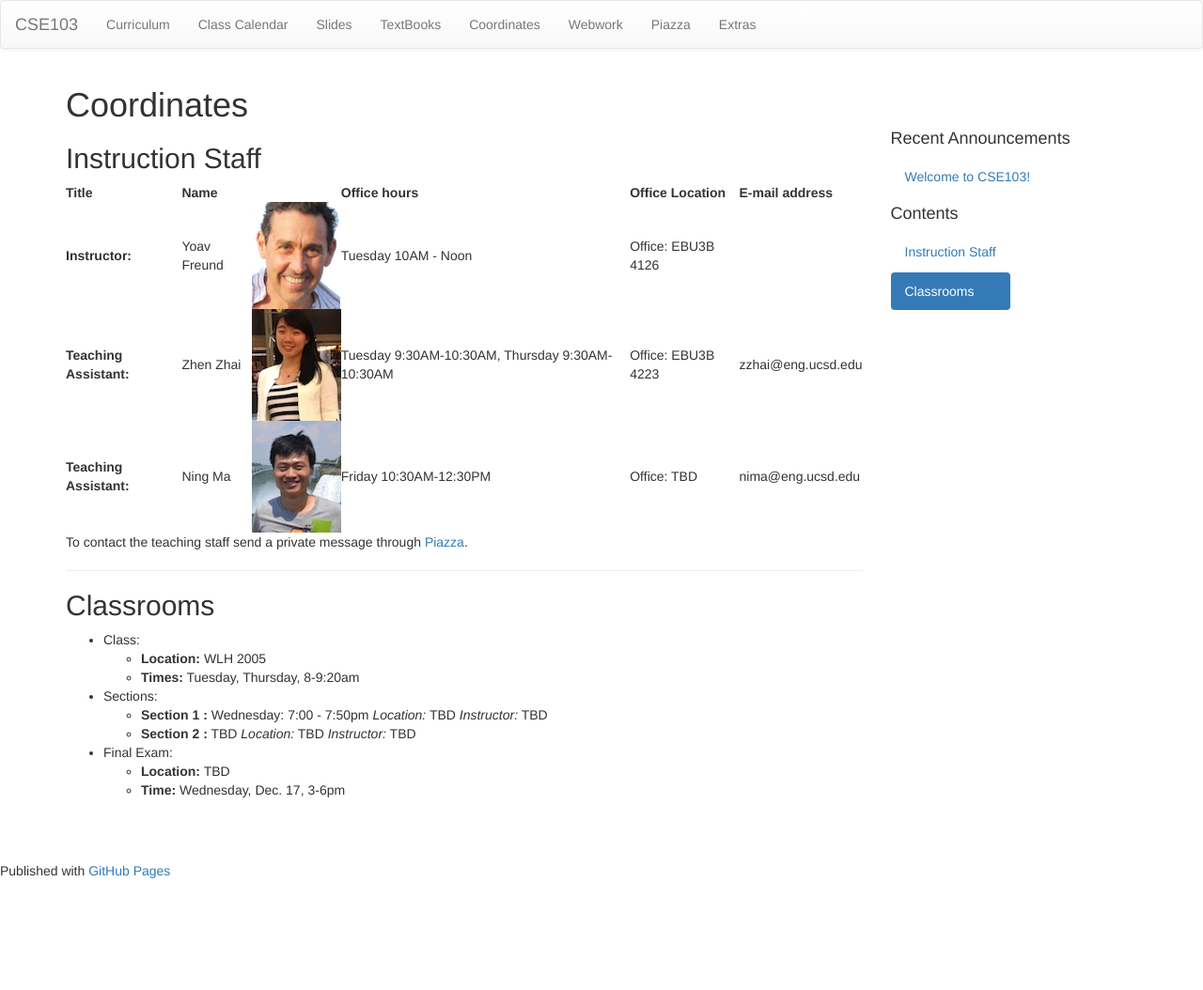
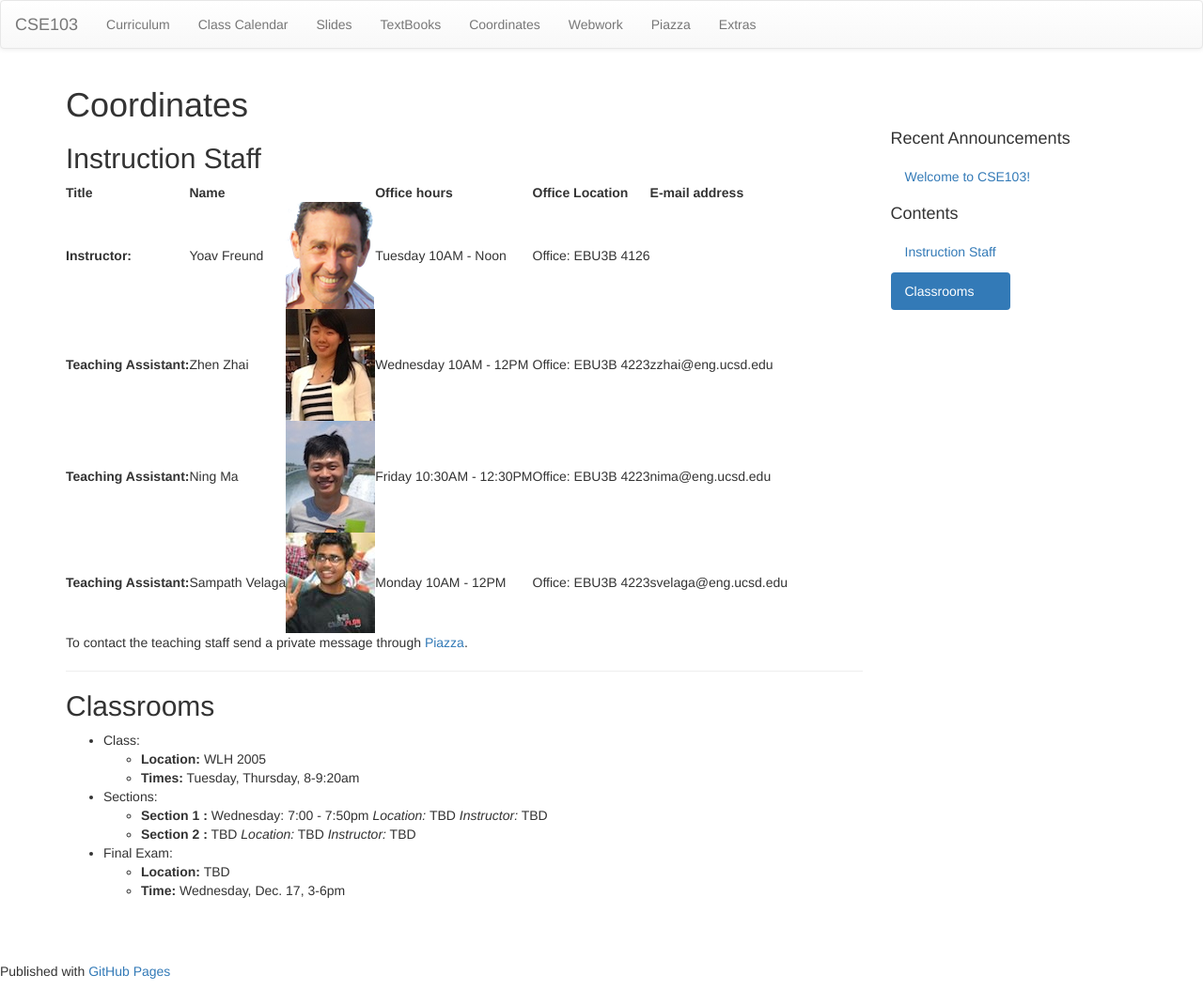
Before and after one commit to cse103/cse103.github.io, a Jekyll site: the page built from pages/3.TeachersTimesLocations.md, in a window 1280 px wide. Shown: the whole page at 94% size. Built offline with Jekyll 4.4.1, drawn with Linux system fonts in a browser that asks for light colours; nearby versions of some CDN libraries; Markdown is read by kramdown in place of the engine named in the settings; before the commit the page ends 947 px from its top, so only the background shows below that.

Commit message:
updated Sampath info

```diff
--- a/pages/3.TeachersTimesLocations.md
+++ b/pages/3.TeachersTimesLocations.md
@@ -9,8 +9,9 @@
 | Title                   | Name                |                                    | Office hours                | Office Location              | E-mail address    |
 |-------------------------+---------------------+------------------------------------+-----------------------------+------------------------------+-------------------|
 | **Instructor:**         | Yoav Freund		    | ![](/images/2010yoav2.png)         | Tuesday 10AM - Noon         | Office: EBU3B 4126     |                   |
-| **Teaching Assistant:** | Zhen Zhai     		| ![](/images/Janet.jpg)             | Tuesday 9:30AM-10:30AM, Thursday 9:30AM-10:30AM | Office: EBU3B 4223 | zzhai@eng.ucsd.edu    |
-| **Teaching Assistant:** | Ning Ma 			| ![](/images/Ning.jpg)              | Friday 10:30AM-12:30PM      | Office: TBD                  | nima@eng.ucsd.edu |
+| **Teaching Assistant:** | Zhen Zhai     		| ![](/images/Janet.jpg)             | Wednesday 10AM - 12PM       | Office: EBU3B 4223          | zzhai@eng.ucsd.edu    |
+| **Teaching Assistant:** | Ning Ma 			| ![](/images/Ning.jpg)              | Friday 10:30AM - 12:30PM    | Office: EBU3B 4223          | nima@eng.ucsd.edu |
+| **Teaching Assistant:** | Sampath Velaga  	| ![](/images/Sampath.jpg)           | Monday 10AM - 12PM          | Office: EBU3B 4223           | svelaga@eng.ucsd.edu |
 
 To contact the teaching staff send a private message through [Piazza](https://piazza.com/ucsd/fall2014/cse103/).
 
```
Also changed, not shown: images/Sampath.jpg (added).
